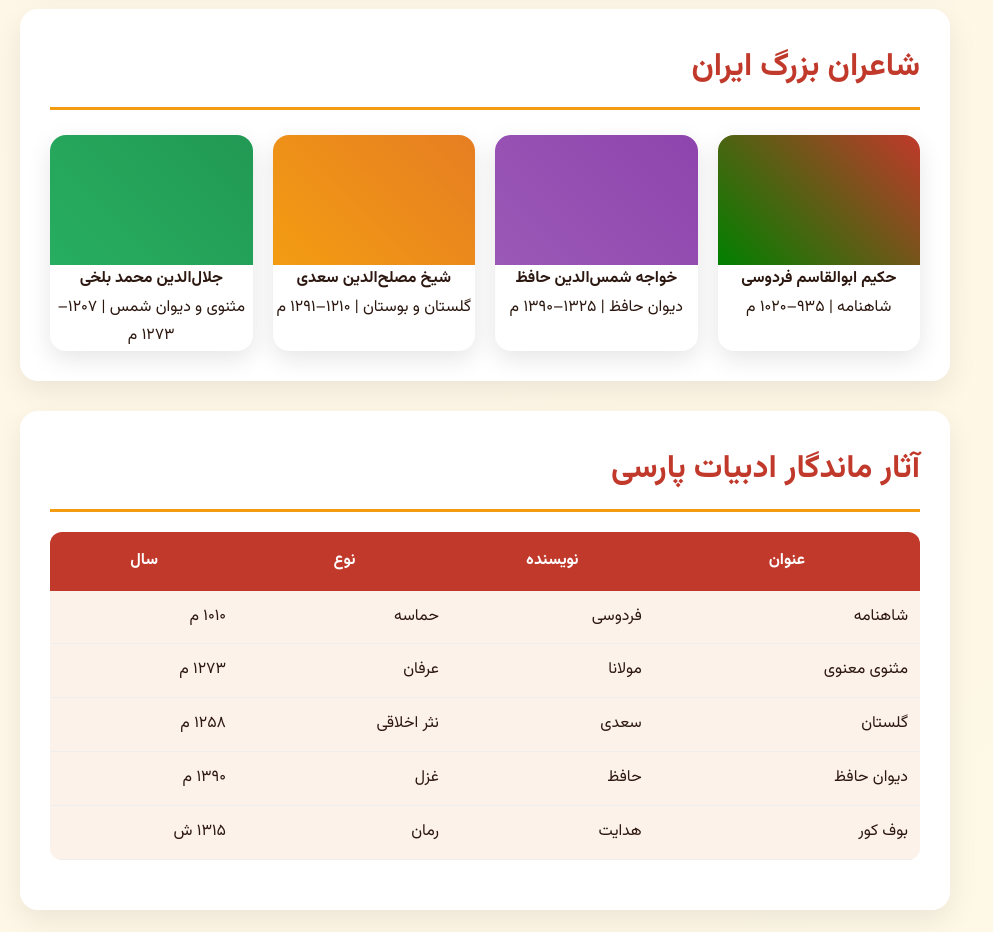
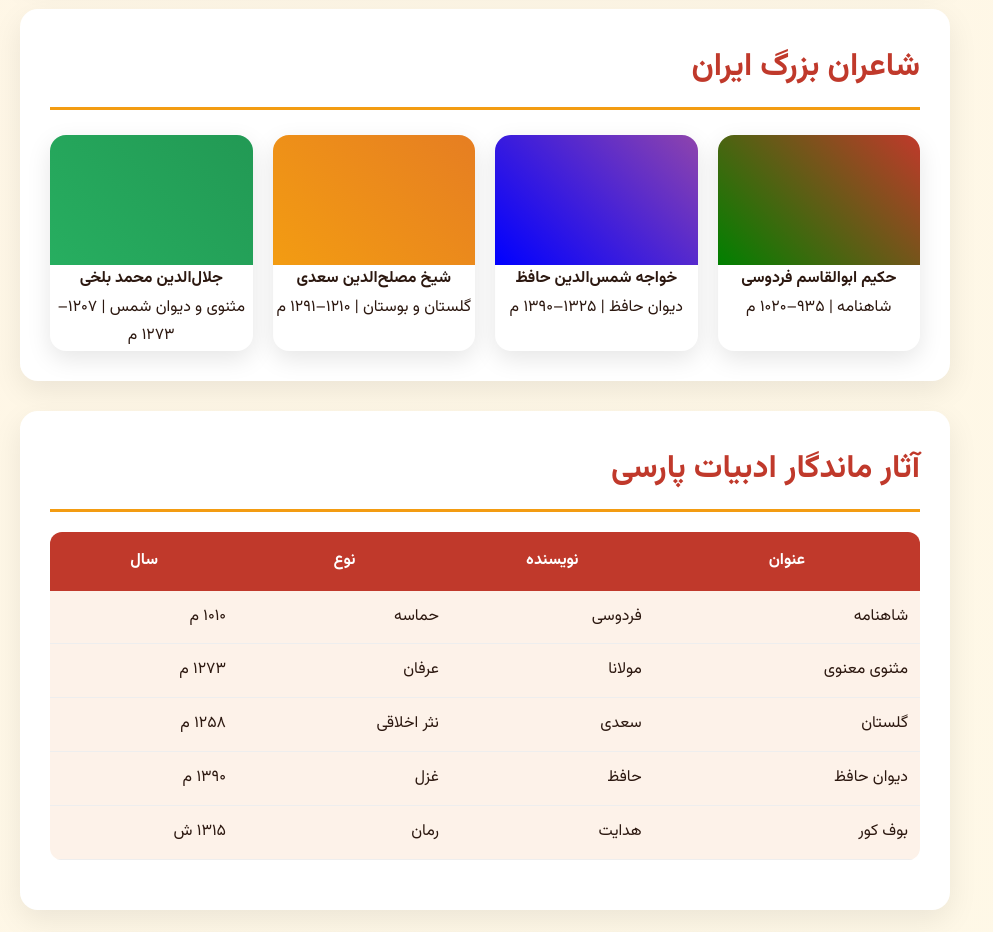
Before and after one commit to fsadat4000/adab, a plain HTML site: page index.html in a window 1280 px wide. Shown: the part 2920-3852 px from the top of the page, without its empty margins (0-993 px from the left). Drawn offline with nearby package versions, Linux system fonts and the light colour scheme; animation ran at ten frames a second; a web font is replaced by a local one.

Commit message:
change to blue

```diff
--- a/index.html
+++ b/index.html
@@ -136,7 +136,7 @@
                         </div>
                         <div class="poet-card">
                             <div class="poet-img"
-                                style="background: linear-gradient(45deg, #9b59b6, #8e44ad);"></div>
+                                style="background: linear-gradient(45deg, blue, #8e44ad);"></div>
                             <h4>خواجه شمس‌الدین حافظ</h4>
                             <p>دیوان حافظ | ۱۳۲۵–۱۳۹۰ م</p>
                         </div>
```
